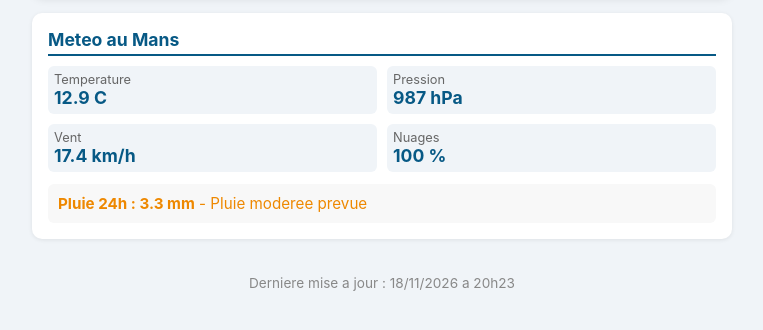
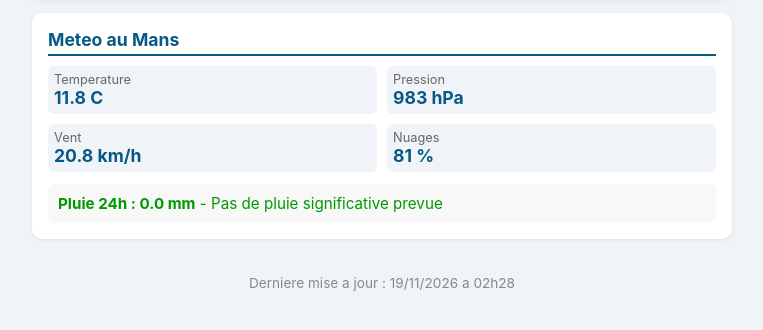
Before and after one commit to abdelziane979-eng/alerte-peche-sarthe, a plain HTML site: page index.html in a window 1280 px wide. Shown: the part 114-444 px from the top of the page, without its empty margins (258-1021 px from the left). Drawn offline with Linux system fonts and the light colour scheme.

Commit message:
MAJ auto

```diff
--- a/index.html
+++ b/index.html
@@ -63,16 +63,16 @@
         <div class="meteo">
             <h2>Meteo au Mans</h2>
             <div class="meteo-grid">
-                <div class="meteo-item"><span class="label">Temperature</span><span class="valeur">12.9 C</span></div>
-                <div class="meteo-item"><span class="label">Pression</span><span class="valeur">987 hPa</span></div>
-                <div class="meteo-item"><span class="label">Vent</span><span class="valeur">17.4 km/h</span></div>
-                <div class="meteo-item"><span class="label">Nuages</span><span class="valeur">100 %</span></div>
+                <div class="meteo-item"><span class="label">Temperature</span><span class="valeur">11.8 C</span></div>
+                <div class="meteo-item"><span class="label">Pression</span><span class="valeur">983 hPa</span></div>
+                <div class="meteo-item"><span class="label">Vent</span><span class="valeur">20.8 km/h</span></div>
+                <div class="meteo-item"><span class="label">Nuages</span><span class="valeur">81 %</span></div>
             </div>
-            <div class="pluie" style="color: #e80;">
-                <strong>Pluie 24h : 3.3 mm</strong> - Pluie moderee prevue
+            <div class="pluie" style="color: #090;">
+                <strong>Pluie 24h : 0.0 mm</strong> - Pas de pluie significative prevue
             </div>
         </div>
 
-<div class="date">Derniere mise a jour : 18/11/2026 a 20h23</div>
+<div class="date">Derniere mise a jour : 19/11/2026 a 02h28</div>
 </body>
 </html>
```
